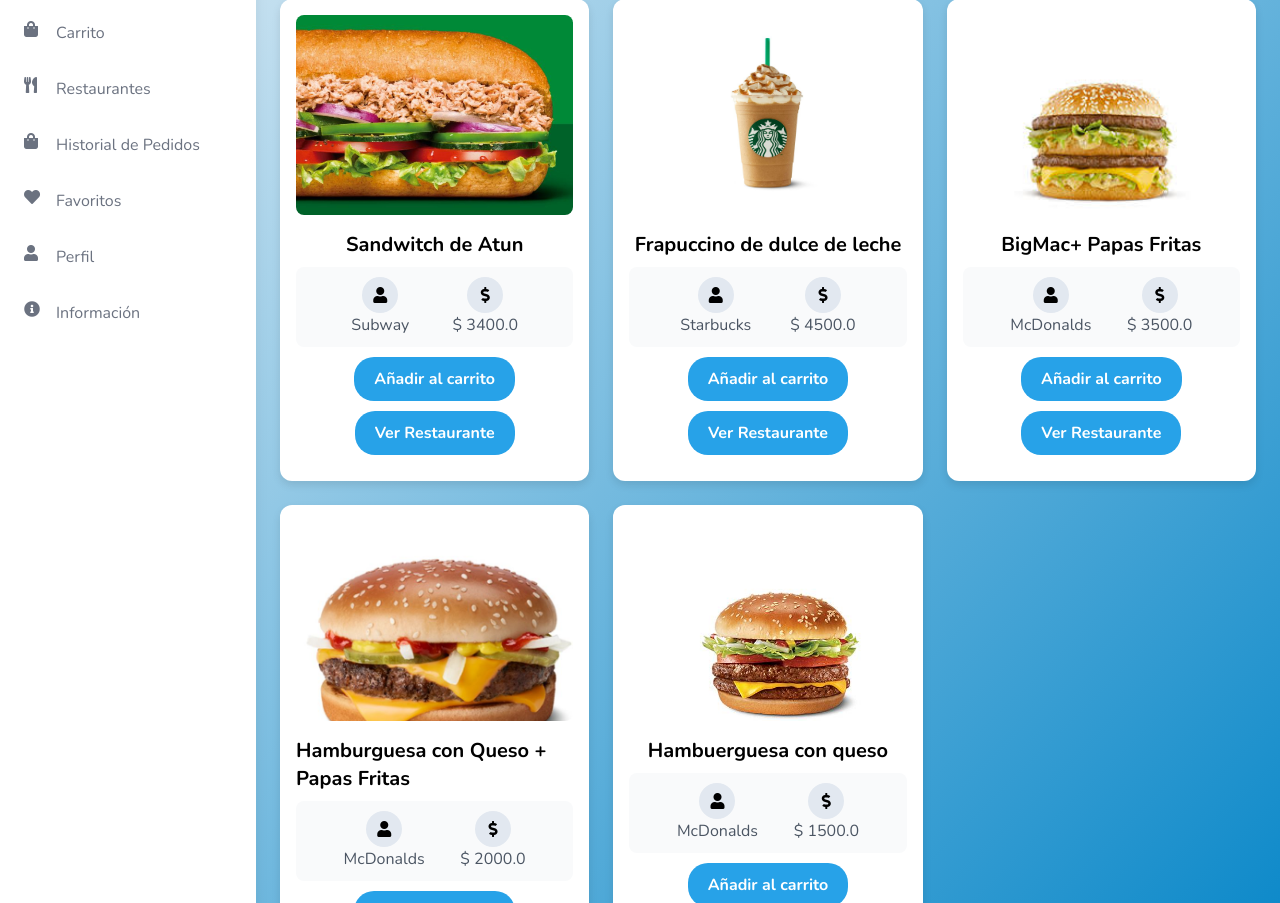
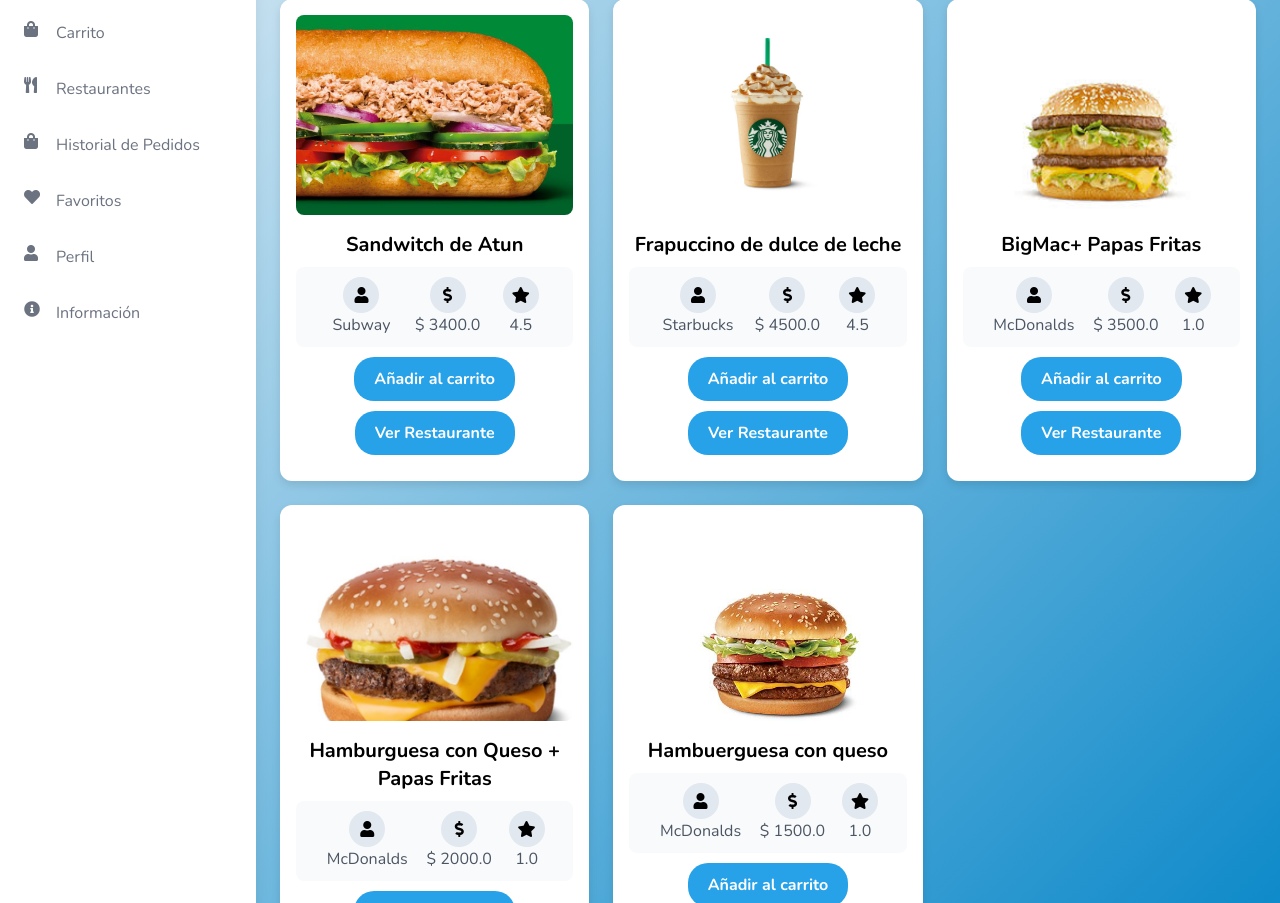
Before and after one commit to JuanIgnacioDominguez/saveabite, a Flask app: page /menu in a window 1280 px wide. Shown: the part 233-1136 px from the top of the page. Run offline with Flask 3, Linux system fonts and the light colour scheme; data comes from the database, SQL or seed files in the repository; both versions use the stored data as it was after the commit; some libraries are stand-ins or nearby versions.

Commit message:
ratingMenu

```diff
--- a/app.py
+++ b/app.py
@@ -550,19 +550,21 @@ def menu():
     user_id = session.get('user_id')
     query = request.args.get('query', '').lower()
     conn = get_db_connection()
+
     # Obtener el tipo de dieta del usuario
     user = conn.execute('SELECT tipo_dieta FROM usuarios WHERE id = ?', (user_id,)).fetchone()
     tipo_dieta = user['tipo_dieta'] if user else None
+
     # Obtener las imágenes de las empresas
     productos = conn.execute('''
-        SELECT Productos.*, usuarioEmpresa.imagen AS empresa_imagen
+        SELECT Productos.*, usuarioEmpresa.imagen AS empresa_imagen, usuarioEmpresa.ratingTotal
         FROM Productos
         JOIN usuarioEmpresa ON Productos.id_empresa = usuarioEmpresa.id
         WHERE Productos.estad = 'Disponible'
     ''').fetchall()
     if query:
         productos = conn.execute('''
-            SELECT Productos.*, usuarioEmpresa.imagen AS empresa_imagen
+            SELECT Productos.*, usuarioEmpresa.imagen AS empresa_imagen, usuarioEmpresa.ratingTotal
             FROM Productos
             JOIN usuarioEmpresa ON Productos.id_empresa = usuarioEmpresa.id
             WHERE LOWER(Productos.nombre) LIKE ?
@@ -570,10 +572,11 @@ def menu():
             OR LOWER(Productos.tipoComida) LIKE ?
             AND Productos.estad = 'Disponible'
         ''', (f'%{query}%', f'%{query}%', f'%{query}%')).fetchall()
+
     recomendados = []
     if tipo_dieta:
         recomendados = conn.execute('''
-            SELECT Productos.*, usuarioEmpresa.imagen AS empresa_imagen
+            SELECT Productos.*, usuarioEmpresa.imagen AS empresa_imagen, usuarioEmpresa.ratingTotal
             FROM Productos
             JOIN usuarioEmpresa ON Productos.id_empresa = usuarioEmpresa.id
             WHERE LOWER(Productos.tipo_dieta) = ?
--- a/templates/general/menu.html
+++ b/templates/general/menu.html
@@ -290,6 +290,12 @@
         #modal-add-to-cart:hover {
             background-color: #1b7fbf;
         }
+        .title {
+            font-weight: bold;
+            text-align: center;
+            width: 100%;
+            display: block;
+        }
     </style>
     <script>
         function filterCategory(category) {
@@ -348,7 +354,7 @@
                     {% if producto.estad == "Disponible" and producto.stock != 0 %}
                         <div class="recipe-card {{ producto.tipo_comida }}" onclick="goToProductDetail('{{ producto.id }}')">
                             <img src="{{ url_for('static', filename='uploads/' ~ producto.imagen) }}" alt="{{ producto.nombre }}">
-                            <h3 class="text-xl font-bold mb-2">{{ producto.nombre }}</h3>
+                            <h3 class=" title text-xl mb-2">{{ producto.nombre }}</h3>
                             <div class="info">
                                 <div>
                                     <div class="info-icon">
@@ -359,6 +365,10 @@
                                 <div>
                                     <div class="info-icon"><i class="fas fa-dollar-sign"></i></div>
                                     <p class="text-gray-600">$ {{ producto.precio }}</p>
+                                </div>
+                                <div>
+                                    <div class="info-icon rating-icon"><i class="fas fa-star"></i></div>
+                                    <p class="text-gray-600">{{ producto.ratingTotal }}</p>
                                 </div>
                             </div>
                             <div class="button-container">
@@ -381,7 +391,7 @@
                 {% if producto.estad == "Disponible" and producto.stock != 0 %}
                     <div class="recipe-card {{ producto.tipo_comida }}" onclick="goToProductDetail('{{ producto.id }}')">
                         <img src="{{ url_for('static', filename='uploads/' ~ producto.imagen) }}" alt="{{ producto.nombre }}">
-                        <h3 class="text-xl font-bold mb-2">{{ producto.nombre }}</h3>
+                        <h3 class=" title text-xl mb-2">{{ producto.nombre }}</h3>
                         <div class="info">
                             <div>
                                 <div class="info-icon"><i class="fas fa-user"></i></div>
@@ -390,6 +400,10 @@
                             <div>
                                 <div class="info-icon"><i class="fas fa-dollar-sign"></i></div>
                                 <p class="text-gray-600">$ {{ producto.precio }}</p>
+                            </div>
+                            <div>
+                                <div class="info-icon rating-icon"><i class="fas fa-star"></i></div>
+                                <p class="text-gray-600">{{ producto.ratingTotal }}</p>
                             </div>
                         </div>
                         <div class="button-container">
```
Also changed, not shown: flask_db.db.
